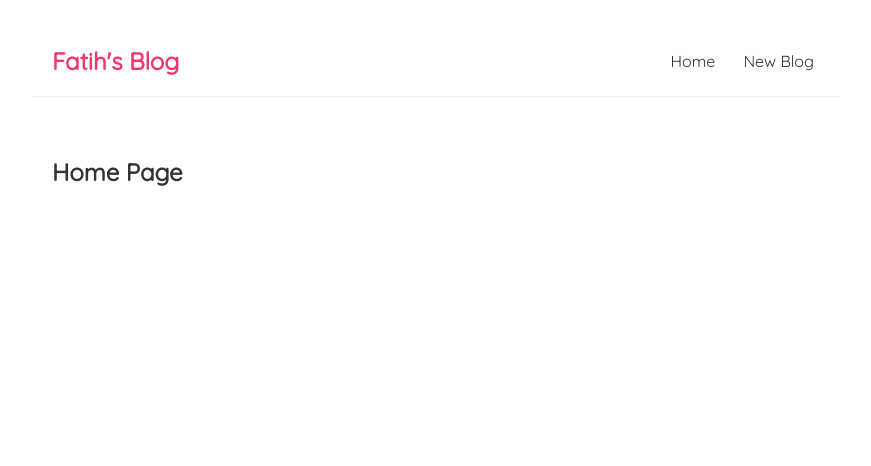
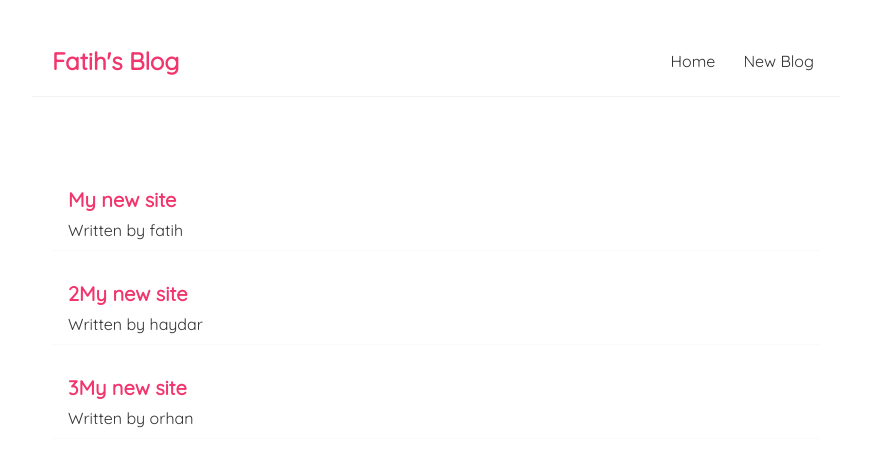
Before and after one commit to mfcandan/react-blog, a React (Create React App) app: page / in a window 1280 px wide. Shown: the top 466 px of the page, without its empty margins (204-1075 px from the left). Built offline with nearby package versions, Linux system fonts and the light colour scheme; the HTML template or start-up script is replaced by a standard one.

Commit message:
get dummy blog datas and create blogs with map & blog css

```diff
--- a/src/Home.js
+++ b/src/Home.js
@@ -1,7 +1,20 @@
+import { useState } from "react";
+
 const Home = () => {
+    const [blogs, setBlogs] = useState([
+        {title: 'My new site', body: 'lorem ipsum dolor', author:'fatih', id:1},
+        {title: '2My new site', body: 'lorem ipsum dolor', author:'haydar', id:2},
+        {title: '3My new site', body: 'lorem ipsum dolor', author:'orhan', id:3}
+    ])
+
     return (
         <div className="home">
-            <h2>Home Page</h2>
+            {blogs.map((blog) => (
+                <div className="blog-preview" key={blog.id}>
+                    <h2>{ blog.title }</h2>
+                    <p>Written by { blog.author }</p>
+                </div>
+            ))}
         </div>
      );
 }
--- a/src/index.css
+++ b/src/index.css
@@ -34,3 +34,18 @@
   margin: 40px auto;
   padding: 20px;
 }
+
+/* blog previews / list */
+.blog-preview {
+  padding: 10px 16px;
+  margin: 20px 0;
+  border-bottom: 1px solid #fafafa;
+}
+.blog-preview:hover {
+  box-shadow: 1px 3px 5px rgba(0,0,0,0.1);
+}
+.blog-preview h2 {
+  font-size: 20px;
+  color: #f1356d;
+  margin-bottom: 8px;
+}
```
